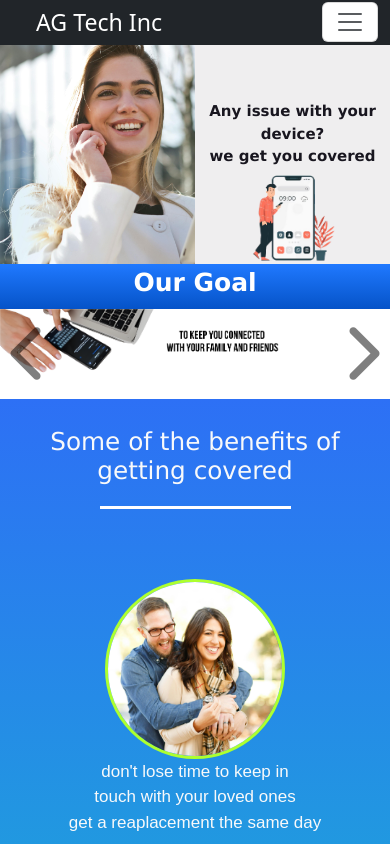
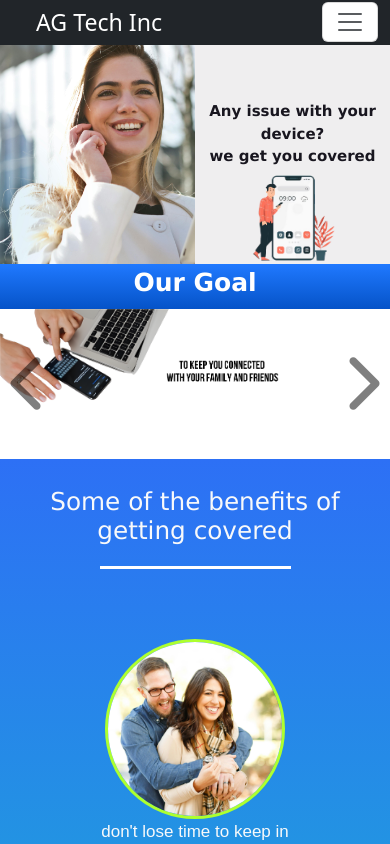
Before and after one commit to angel1715/reactInsuranceApp, a React (Vite) app: page / in a window 390 px wide. Shown: the top 844 px of the page. Built offline with nearby package versions, Linux system fonts and the light colour scheme.

Commit message:
updated the media query of the carousel

```diff
--- a/src/index.css
+++ b/src/index.css
@@ -709,7 +709,7 @@ a{
 
     .slide-img{
         width: 100%;
-        height: 90px;
+        height: 150px;
     }
 
 }
```
